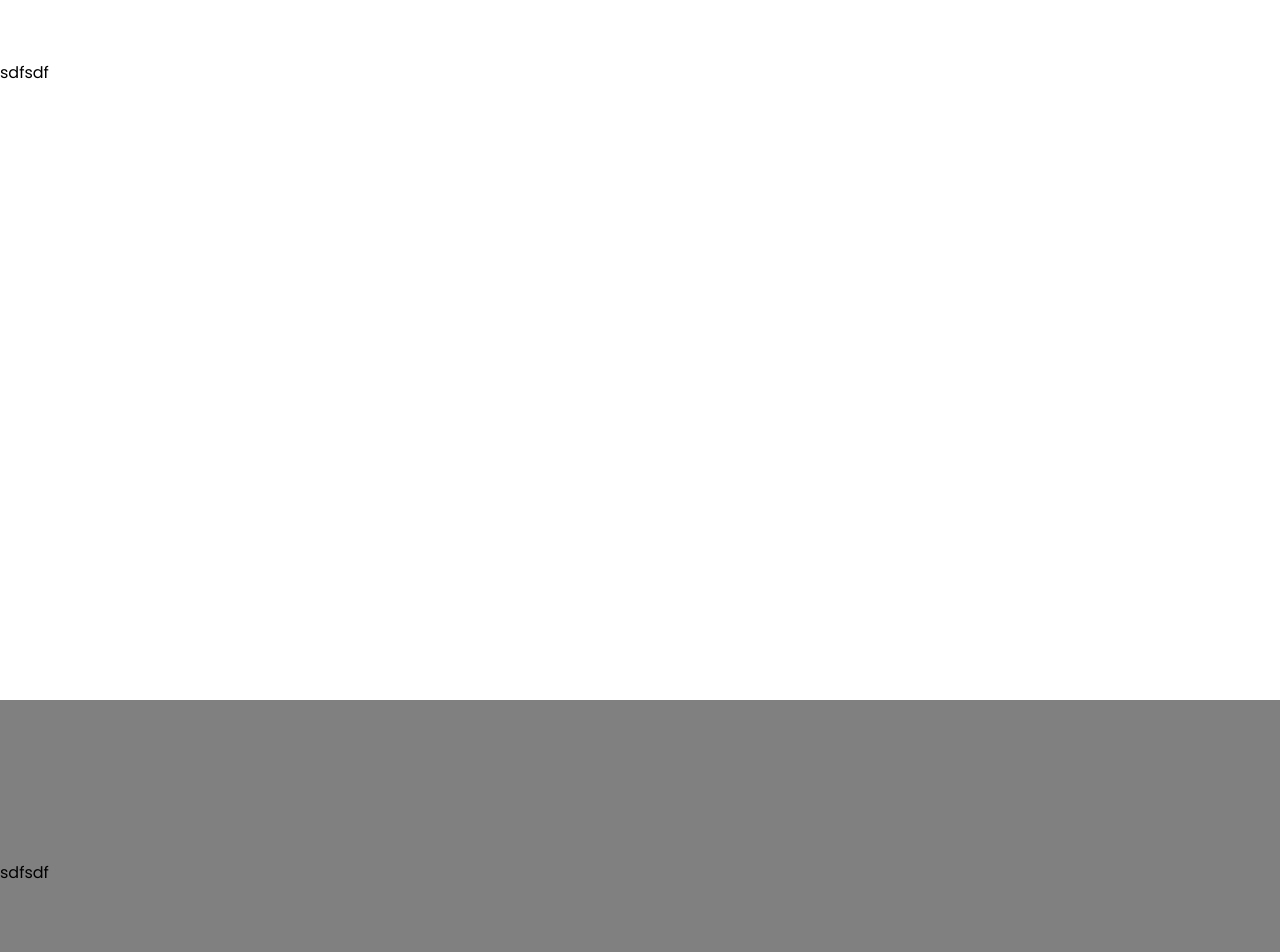
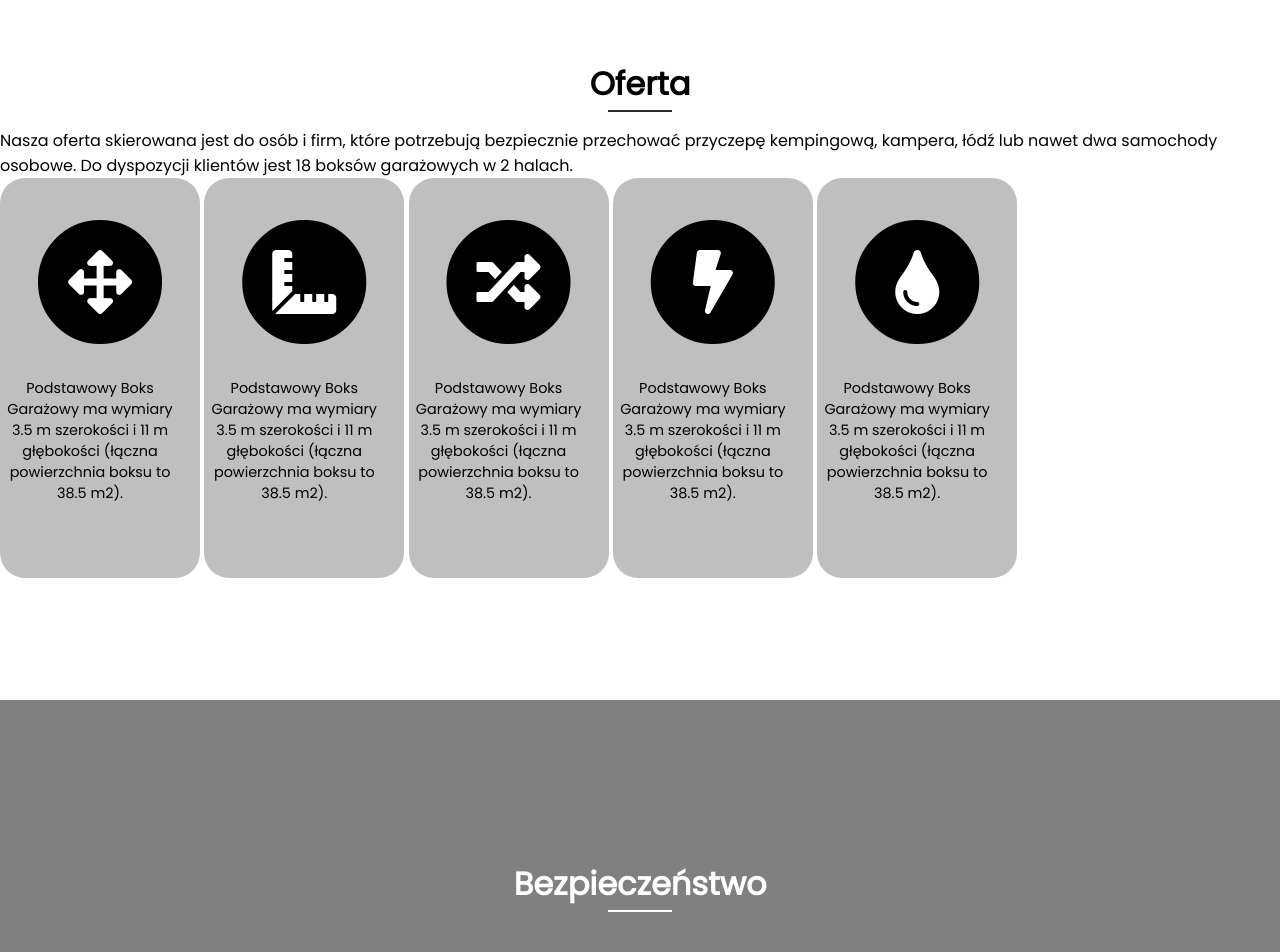
Before and after one commit to sfidura/FIDCOM-cudnemanowce11, a plain HTML site: page index.html in a window 1280 px wide. Shown: the part 900-1852 px from the top of the page. Drawn offline with Linux system fonts and the light colour scheme.

Commit message:
Pierwsza wersja strony Oferta

```diff
--- a/css/style.css
+++ b/css/style.css
@@ -1,4 +1,6 @@
-*, html, body{
+*,
+html,
+body {
     margin: 0;
     padding: 0;
     border: 0;
@@ -6,40 +8,42 @@
     box-sizing: border-box;
 }
 
-nav{
+nav {
     width: 100%;
     height: 15vh;
-background-color: rgba(43,43,43,1);
+    background-color: rgb(43, 43, 43);
     position: sticky;
     top: 0;
     text-align: center;
     padding-top: 10px;
     color: #fff;
 }
-nav > h1{
+
+nav>h1 {
     font-size: 1.9rem;
     font-weight: bold;
     text-transform: uppercase;
 }
-nav > h2{
+
+nav>h2 {
     font-size: 0.9rem;
     color: grey;
 }
 
-nav > ul{
+nav>ul {
     width: 100%;
     text-align: center;
     padding-top: 5px;
 }
 
-nav > ul > li{
+nav>ul>li {
     display: inline-block;
     position: relative;
     width: 20%;
     height: 50px;
 }
 
-nav > ul > li > a{
+nav>ul>li>a {
     position: absolute;
     top: 50%;
     left: 50%;
@@ -50,11 +54,11 @@ nav > ul > li > a{
     text-transform: uppercase;
 }
 
-nav > ul > li > a:hover{
+nav>ul>li>a:hover {
     color: grey;
 }
 
-#start{
+#start {
     width: 100%;
     height: 85vh;
     background-image: url(../img/cropped-P1070660-1.jpg);
@@ -63,48 +67,136 @@ nav > ul > li > a:hover{
     background-position: center;
 }
 
-#start > div{
+#start>div {
     width: 40%;
     padding: 30px 0;
     position: absolute;
     top: 40%;
     left: 50%;
     transform: translate(-50%, -50%);
-    background-color: rgba(43,43,43,0.3);
+    background-color: rgba(43, 43, 43, 0.3);
     border-radius: 50px;
 }
 
-#start > div > h1{
+#start>div>h1 {
     color: #fff;
     font-size: 5rem;
     font-weight: 900;
     text-align: center;
 }
 
-#start > div > h2{
+#start>div>h2 {
     color: #fff;
     font-size: 1rem;
     font-weight: 300;
     text-align: center;
 }
 
-#offer{
+#offer {
     width: 100%;
     height: 100vh;
     background-color: #fff;
-    padding-top: 20vh;
+    padding: 20vh 0;
 }
 
-#security{
+#offer>h3, #contact>h3 {
+    color: #000;
+    font-size: 2rem;
+    font-weight: bold;
+    position: relative;
+    text-align: center;
+    margin-bottom: 20px;
+}
+
+#offer>h3::after, #contact>h3::after {
+    position: absolute;
+    content: '';
+    height: 2px;
+    bottom: -4px;
+    margin: 0 auto;
+    left: 0;
+    right: 0;
+    width: 5%;
+    background: rgba(43, 43, 43, 1);
+
+    -o-transition: .5s;
+    -ms-transition: .5s;
+    -moz-transition: .5s;
+    -webkit-transition: .5s;
+    transition: .5s;
+}
+
+#offer>h3:hover::after, #contact>h3:hover::after {
+    width: 10%;
+
+}
+
+.offer-element{
+    width: 200px;
+    height: 400px;
+    background-color: rgba(43, 43, 43, 0.3);
+    border-radius: 25px;
+    position: relative;
+    display: inline-block;
+}
+
+.offer-element > span{
+    position: absolute;
+    top: 10%;
+    left: 50%;
+    transform: translateX(-50%);
+}
+
+.offer-element > p{
+    position: absolute;
+    top: 50%;
+    width: 90%;
+    text-align: center;
+    font-size: 0.9rem;
+}
+
+#security {
     width: 100%;
     height: 100vh;
     background-color: grey;
-    padding-top: 20vh;
+    padding: 20vh 0;
 }
 
-#contact{
+#security>h3 {
+    color: #fff;
+    font-size: 2rem;
+    font-weight: bold;
+    position: relative;
+    text-align: center;
+    margin-bottom: 20px;
+}
+
+#security>h3::after {
+    position: absolute;
+    content: '';
+    height: 2px;
+    bottom: -4px;
+    margin: 0 auto;
+    left: 0;
+    right: 0;
+    width: 5%;
+    background: #fff;
+
+    -o-transition: .5s;
+    -ms-transition: .5s;
+    -moz-transition: .5s;
+    -webkit-transition: .5s;
+    transition: .5s;
+}
+
+#security>h3:hover::after {
+    width: 10%;
+
+}
+
+#contact {
     width: 100%;
     height: 100vh;
     background-color: #fff;
-    padding-top: 20vh;
+    padding: 20vh 0;
 }
--- a/index.html
+++ b/index.html
@@ -8,6 +8,8 @@
     <title>Cudne Manowce 11 - Przechowalnia XXL – Jedyna taka przechowalnia XXL, dla Twojego kampera, przyczepy,
         samochodu lub innych rzeczy które kochasz :)"</title>
 
+    <link rel="stylesheet" href="https://use.fontawesome.com/releases/v5.5.0/css/all.css" integrity="sha384-B4dIYHKNBt8Bc12p+WXckhzcICo0wtJAoU8YZTY5qE0Id1GSseTk6S+L3BlXeVIU"
+        crossorigin="anonymous">
     <link href="https://fonts.googleapis.com/css?family=Poppins" rel="stylesheet">
     <link rel="stylesheet" href="css/style.css">
 </head>
@@ -33,11 +35,65 @@
         </ul>
     </nav>
 
-    <section id="offer">sdfsdf</section>
+    <section id="offer">
+        <h3>Oferta</h3>
+        <p>Nasza oferta skierowana jest do osób i firm, które potrzebują bezpiecznie przechować przyczepę kempingową,
+            kampera, łódź lub nawet dwa samochody osobowe. Do dyspozycji klientów jest 18 boksów garażowych w 2 halach.</p>
 
-    <section id="security">sdfsdf</section>
+        <div class="offer-element">
+            <span class="fa-stack fa-4x">
+                <i class="fas fa-circle fa-stack-2x"></i>
+                <i class="fas fa-arrows-alt fa-stack-1x fa-inverse"></i>
+            </span>
+            <p>Podstawowy Boks Garażowy ma wymiary 3.5 m szerokości i 11 m głębokości (łączna powierzchnia boksu to
+                38.5 m2).</p>
+        </div>
 
-    <section id="contact">sdfsdf</section>
+        <div class="offer-element">
+            <span class="fa-stack fa-4x">
+                <i class="fas fa-circle fa-stack-2x"></i>
+                <i class="fas fa-ruler-combined fa-stack-1x fa-inverse"></i>
+            </span>
+            <p>Podstawowy Boks Garażowy ma wymiary 3.5 m szerokości i 11 m głębokości (łączna powierzchnia boksu to
+                38.5 m2).</p>
+        </div>
+
+        <div class="offer-element">
+            <span class="fa-stack fa-4x">
+                <i class="fas fa-circle fa-stack-2x"></i>
+                <i class="fas fa-random fa-stack-1x fa-inverse"></i>
+            </span>
+            <p>Podstawowy Boks Garażowy ma wymiary 3.5 m szerokości i 11 m głębokości (łączna powierzchnia boksu to
+                38.5 m2).</p>
+        </div>
+
+        <div class="offer-element">
+            <span class="fa-stack fa-4x">
+                <i class="fas fa-circle fa-stack-2x"></i>
+                <i class="fas fa-bolt fa-stack-1x fa-inverse"></i>
+            </span>
+            <p>Podstawowy Boks Garażowy ma wymiary 3.5 m szerokości i 11 m głębokości (łączna powierzchnia boksu to
+                38.5 m2).</p>
+        </div>
+
+        <div class="offer-element">
+            <span class="fa-stack fa-4x">
+                <i class="fas fa-circle fa-stack-2x"></i>
+                <i class="fas fa-tint fa-stack-1x fa-inverse"></i>
+            </span>
+            <p>Podstawowy Boks Garażowy ma wymiary 3.5 m szerokości i 11 m głębokości (łączna powierzchnia boksu to
+                38.5 m2).</p>
+        </div>
+
+    </section>
+
+    <section id="security">
+        <h3>Bezpieczeństwo</h3>
+    </section>
+
+    <section id="contact">
+        <h3>Kontakt</h3>
+    </section>
 
     <script src="js/main.js"></script>
 </body>
```
Lines whose indentation alone changed are shown as unchanged.
